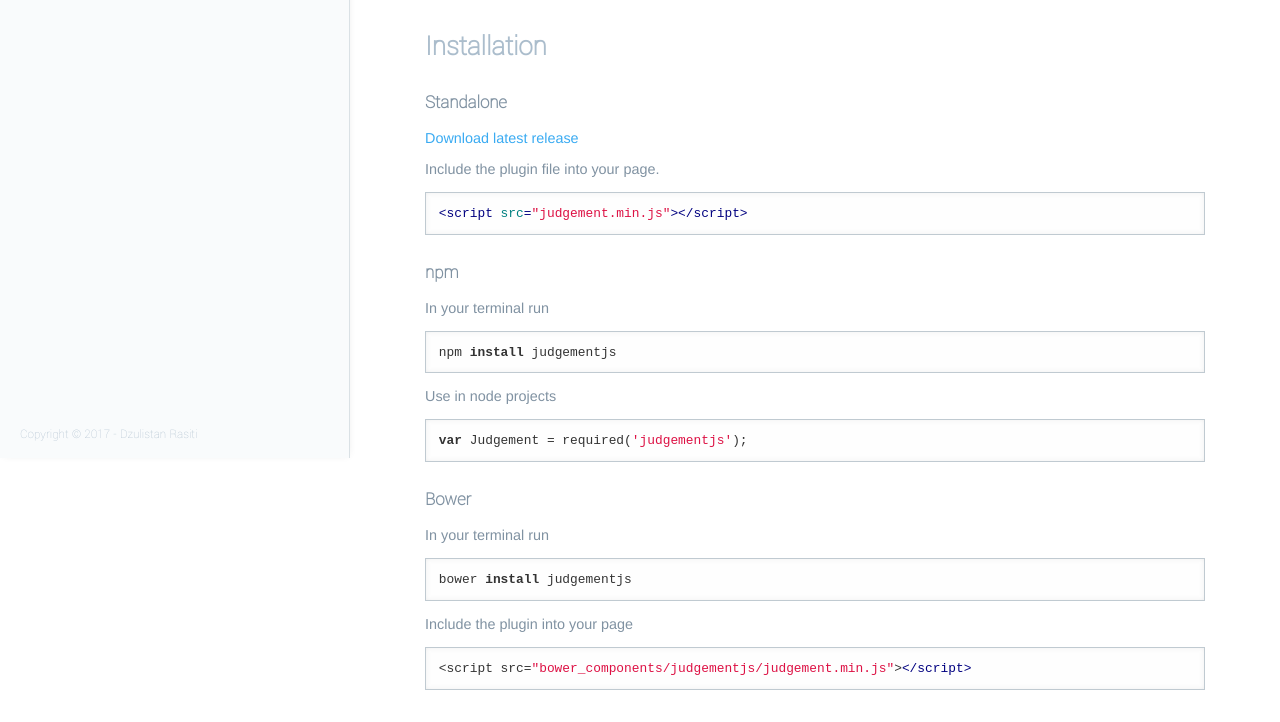
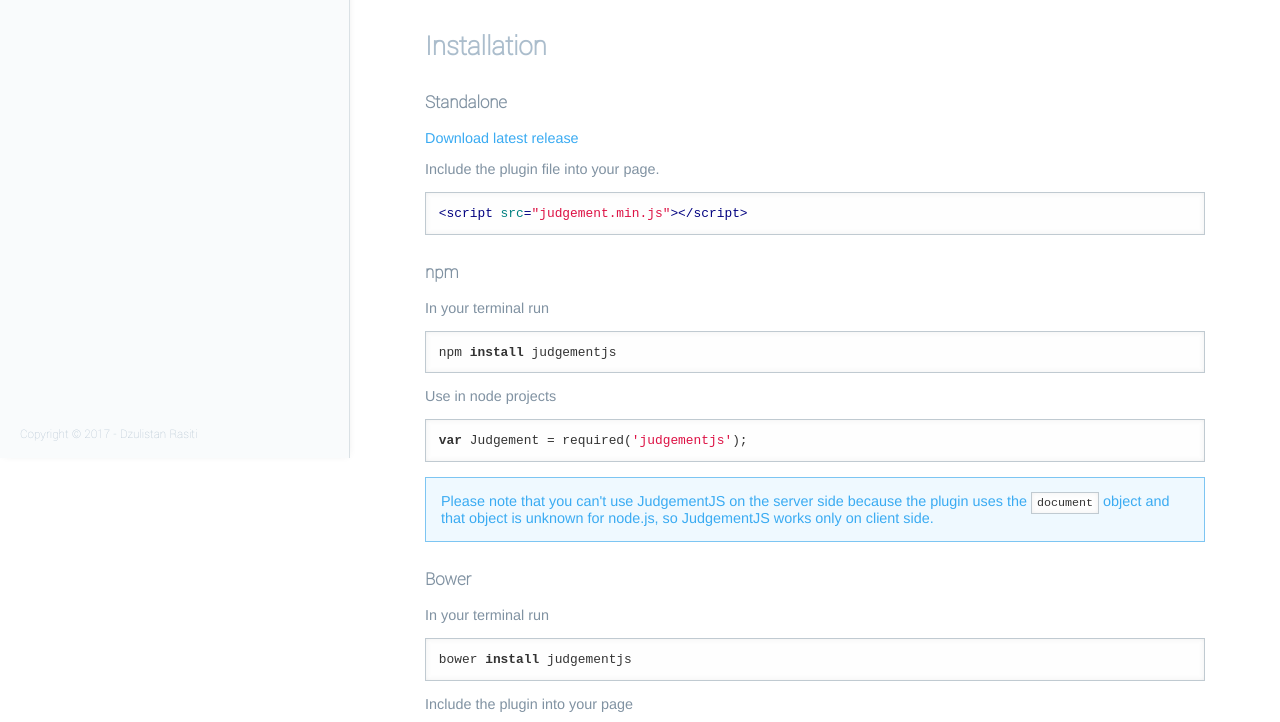
Before and after one commit to DRasiti/JudgementJS, a website: page docs/index.html in a window 1280 px wide. Shown: the part 342-1064 px from the top of the page. Drawn offline with Linux system fonts and the light colour scheme.

Commit message:
Doc update

```diff
--- a/docs/index.html
+++ b/docs/index.html
@@ -133,6 +133,7 @@
 					<pre><code class="sh">npm install judgementjs</code></pre>
 					<p>Use in node projects</p>
 					<pre><code class="js">var Judgement = required('judgementjs');</code></pre>
+					<p class="important">Please note that you can't use JudgementJS on the server side because the plugin uses the <code class="inline">document</code> object and that object is unknown for node.js, so JudgementJS works only on client side.</p>
 
 					<h4>Bower</h4>
 					<p>In your terminal run</p>
```
Also changed, not shown: README.md.
